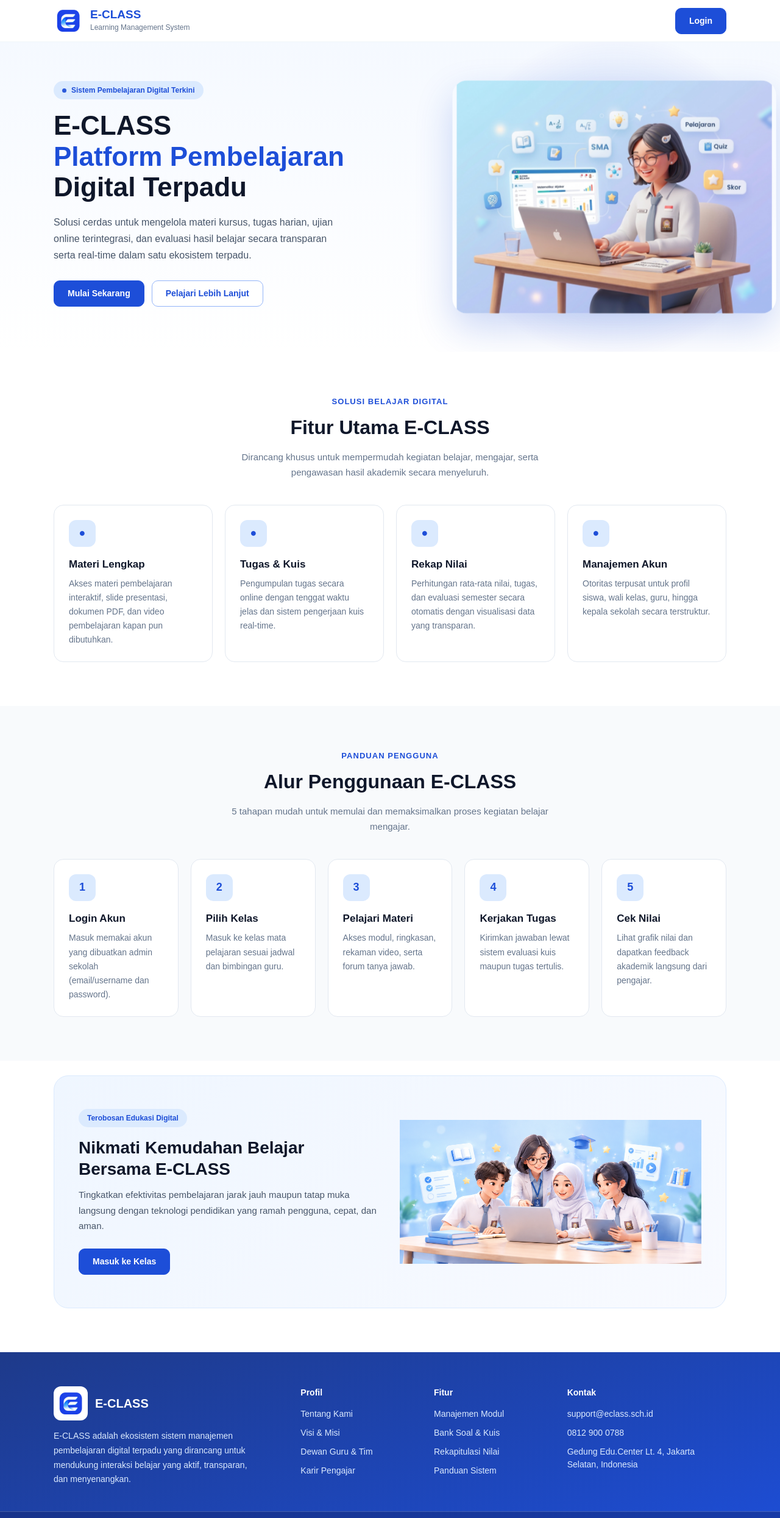
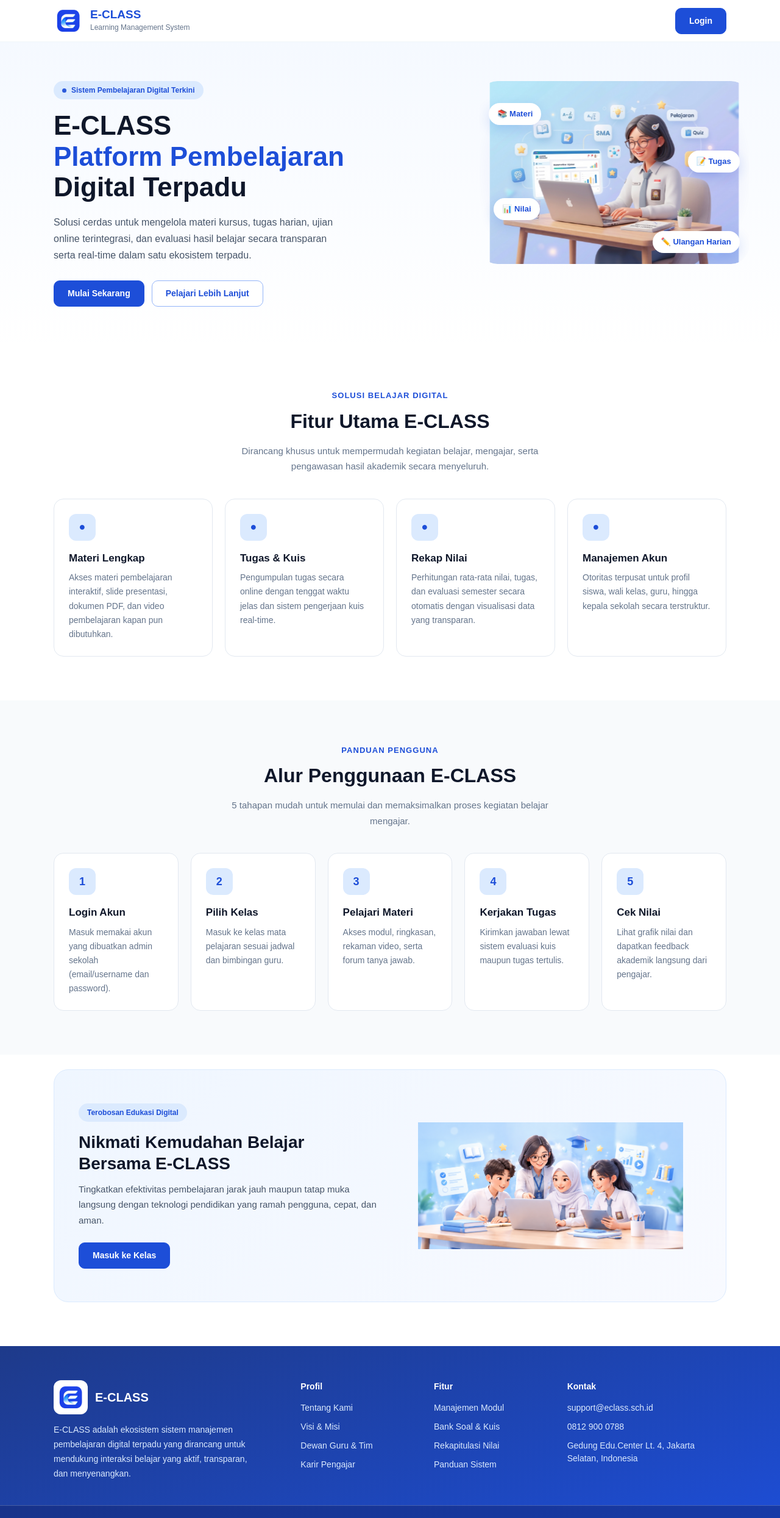
Before and after one commit to ajell0411/frontend-lms-erin, a Next.js app: page / in a window 1280 px wide. Shown: the top 2490 px of the page at 61% size. Built offline with nearby package versions, Linux system fonts and the light colour scheme.

Commit message:
style: tambah animasi, radius, dan efek kilap landing page

```diff
--- a/app/page.module.css
+++ b/app/page.module.css
@@ -131,11 +131,12 @@
 /* stretch: foto mengikuti tinggi kolom teks,
    atas foto sejajar badge, bawah foto sejajar dengan 2 tombol */
 .heroInner {
+  box-sizing: border-box;
   max-width: 1152px;
   margin: 0 auto;
   padding: 64px 24px;
   display: grid;
-  grid-template-columns: 1fr 1fr;
+  grid-template-columns: minmax(0, 1fr) minmax(0, 1fr);
   align-items: stretch;
   gap: 48px;
 }
@@ -219,11 +220,28 @@
 /* foto hero: tinggi otomatis mengikuti kolom teks */
 .heroImageWrap {
   position: relative;
-  width: 100%;
-  height: 100%;
-  min-height: 380px;
+  width: 84%;
+  max-width: 100%;
+  min-width: 0;
+  box-sizing: border-box;
+  height: 300px;
+  min-height: 300px;
+  overflow: hidden;
+  border-radius: 30px;
+  clip-path: inset(0 round 30px);
   transform-origin: center;
   animation: photoFromRight 700ms ease-out both;
+}
+
+.heroImageReveal {
+  display: flex;
+  justify-content: center;
+  min-width: 0;
+  max-width: 100%;
+  width: 100%;
+  overflow: hidden;
+  border-radius: 30px;
+  clip-path: inset(0 round 30px);
 }
 
 /* ===== Section umum ===== */
@@ -384,7 +402,8 @@
 
 .ctaCard {
   display: grid;
-  grid-template-columns: 1fr 1fr;
+  grid-template-columns: minmax(0, 1fr) minmax(0, 1fr);
+  overflow: hidden;
   align-items: center;
   gap: 32px;
   padding: 40px;
@@ -410,10 +429,31 @@
 
 .ctaImageWrap {
   position: relative;
+  width: 88%;
+  max-width: 100%;
+  min-width: 0;
+  box-sizing: border-box;
+  height: 300px;
+  border-radius: 30px;
+  clip-path: inset(0 round 30px);
+  overflow: hidden;
+}
+
+.ctaPhotoClip {
+  position: absolute;
+  inset: 0;
+  display: block;
+  overflow: hidden;
+  border-radius: 30px;
+  clip-path: inset(0 round 30px);
+}
+
+.ctaImageReveal {
+  display: flex;
+  justify-content: center;
+  min-width: 0;
+  max-width: 100%;
   width: 100%;
-  height: 300px;
-  border-radius: 18px;
-  overflow: hidden;
 }
 
 /* ===== Footer (biru) ===== */
@@ -518,8 +558,8 @@
 
 @keyframes tiltCta {
   0%   { transform: rotate(0) scale(1); }
-  35%  { transform: rotate(-2deg) scale(1.03); }
-  70%  { transform: rotate(1.5deg) scale(1.01); }
+  35%  { transform: rotate(0) scale(1.08); }
+  70%  { transform: rotate(0) scale(1.03); }
   100% { transform: rotate(0) scale(1); }
 }
 
@@ -565,7 +605,9 @@
 /* Foto hero: kartu membulat + bayangan lembut, bernapas pelan */
 .heroImageWrap img {
   z-index: 1;
-  border-radius: 24px;
+  border-radius: 30px !important;
+  clip-path: inset(0 round 30px);
+  object-fit: contain !important;
   box-shadow: 0 24px 60px rgba(var(--primary-rgb), 0.22);
   transform-origin: center;
   animation: breathe 5s ease-in-out infinite;
@@ -624,11 +666,18 @@
 
 /* Foto CTA: zoom halus saat hover + kilau lewat */
 .ctaImageWrap img {
+  border-radius: 30px !important;
+  clip-path: inset(0 round 30px);
+  object-fit: contain !important;
   transition: transform 0.6s ease;
 }
 
 .ctaImageWrap:hover img {
-  transform: scale(1.08);
+  transform: none;
+}
+
+.ctaImageWrap[data-zoomed="true"] img {
+  transform: scale(1.1);
 }
 
 .ctaImageWrap::after {
@@ -768,7 +817,8 @@
 
   /* di layar kecil foto ada di bawah teks, jadi butuh tinggi sendiri */
   .heroImageWrap {
-    height: 340px;
+    width: 92%;
+    height: 240px;
     min-height: 0;
   }
 
@@ -777,6 +827,7 @@
   }
 
   .ctaImageWrap {
+    width: 92%;
     height: 240px;
   }
 
@@ -818,6 +869,7 @@
 
   .heroImageWrap img,
   .heroImageWrap::before,
+  .ctaImageWrap img,
   .chip,
   .ctaImageWrap::after,
   .popHero,
@@ -829,6 +881,12 @@
     animation: none !important;
   }
 
+  .ctaImageWrap img,
+  .ctaImageWrap[data-zoomed="true"] img {
+    transition: none !important;
+    transform: none !important;
+  }
+
   .footerGrid > div {
     animation: none !important;
   }
@@ -836,7 +894,7 @@
 
 /* Entry animations replay whenever a reveal target enters the viewport. */
 .logoName,.logoSub,.nav a,.rightGroup>.btnPrimary,.heroBadge,.heroLine,.heroDesc,.heroActions>*,
-.heroImageWrap,.footerBottom { animation: none; }
+.footerBottom { animation: none; }
 .heroTitleReveal[data-reveal-ready="true"] { opacity: 1!important; transform: none!important; transition: none!important; }
 .heroTitleReveal[data-reveal-ready="true"] .heroLine { opacity: 0; transform: translateX(var(--text-offset,-50px)); }
 .heroTitleReveal[data-reveal-visible="true"] .heroLine { animation: textFromLeft 700ms ease-out both; }
@@ -846,7 +904,6 @@
 .heroActionsReveal[data-reveal-ready="true"] { opacity: 1!important; transform: none!important; transition: none!important; }
 .heroActionsReveal[data-reveal-visible="true"] .heroActions>* { animation: textFromLeft 700ms ease-out both; animation-delay: var(--reveal-delay,750ms); }
 .heroActionsReveal[data-reveal-visible="true"] .heroActions>:last-child { animation-delay: calc(var(--reveal-delay,750ms) + 150ms); }
-.heroImageWrap { animation: none; }
 .logoReveal[data-reveal-visible="true"] .logoName,.logoReveal[data-reveal-visible="true"] .logoSub,
 .navReveal[data-reveal-visible="true"] .nav a,.navReveal[data-reveal-visible="true"] .rightGroup>.btnPrimary { animation: textFromLeft 700ms ease-out both; }
 .logoReveal[data-reveal-visible="true"] .logoSub { animation-delay: 150ms; }
@@ -855,10 +912,6 @@
 .navReveal[data-reveal-visible="true"] .nav a:nth-child(3) { animation-delay: 300ms; }
 .navReveal[data-reveal-visible="true"] .nav a:nth-child(4) { animation-delay: 450ms; }
 .navReveal[data-reveal-visible="true"] .rightGroup>.btnPrimary { animation-delay: 600ms; }
-.heroImageReveal[data-reveal-visible="true"] .chip { animation: textFromLeft 700ms ease-out both; }
-.heroImageReveal[data-reveal-visible="true"] .chip2 { animation-delay: 150ms; }
-.heroImageReveal[data-reveal-visible="true"] .chip3 { animation-delay: 300ms; }
-.heroImageReveal[data-reveal-visible="true"] .chip4 { animation-delay: 450ms; }
 .footerBottom { opacity: 1; transform: none; }
 .footerBottom[data-reveal-ready="true"] { opacity: 0; transform: translateX(var(--text-offset,-50px)); transition: opacity 700ms ease-out,transform 700ms ease-out; }
 .footerBottom[data-reveal-visible="true"] { opacity: 1; transform: translateX(0); }
@@ -869,3 +922,64 @@
   .navReveal[data-reveal-visible="true"] .nav a,.navReveal[data-reveal-visible="true"] .rightGroup>.btnPrimary,
   .heroImageReveal[data-reveal-visible="true"] .chip { animation:none!important; opacity:1!important; transform:none!important; }
 }
+
+/* Animasi reveal satu kali saat tiap elemen pertama kali terlihat. */
+:global(.reveal[data-reveal-ready="true"]):not(.cardReveal):not(.flowReveal) {
+  opacity: 0;
+  transform: translateX(var(--text-offset, -50px));
+  transition: opacity 700ms ease-out var(--reveal-delay, 0ms), transform 700ms ease-out var(--reveal-delay, 0ms);
+}
+
+:global(.reveal[data-direction="right"][data-reveal-ready="true"]):not(.cardReveal):not(.flowReveal) {
+  transform: translateX(var(--photo-offset, 80px));
+}
+
+:global(.reveal[data-direction="up"][data-reveal-ready="true"]):not(.cardReveal):not(.flowReveal) {
+  transform: translateY(24px);
+}
+
+:global(.reveal[data-direction="down"][data-reveal-ready="true"]):not(.cardReveal):not(.flowReveal) {
+  transform: translateY(-24px);
+}
+
+:global(.reveal[data-reveal-visible="true"]):not(.cardReveal):not(.flowReveal) {
+  opacity: 1;
+  transform: translate(0, 0);
+}
+
+:global(.reveal.cardReveal[data-reveal-ready="true"]) {
+  opacity: 0;
+  transform: translateY(24px);
+  transition: opacity 700ms ease-out var(--reveal-delay, 0ms), transform 700ms ease-out var(--reveal-delay, 0ms);
+}
+
+:global(.reveal.cardReveal[data-direction="left"][data-reveal-ready="true"]) {
+  transform: translateX(var(--text-offset, -50px));
+}
+
+:global(.reveal.cardReveal[data-direction="right"][data-reveal-ready="true"]) {
+  transform: translateX(var(--photo-offset, 80px));
+}
+
+:global(.reveal.cardReveal[data-reveal-visible="true"]) {
+  opacity: 1;
+  transform: translate(0, 0);
+}
+
+:global(.reveal.heroImageReveal[data-reveal-ready="true"]) {
+  transform: translateX(var(--photo-offset, 80px)) scale(0.96);
+}
+
+:global(.reveal.heroImageReveal[data-reveal-visible="true"]) {
+  transform: translateX(0) scale(1);
+}
+
+@media (prefers-reduced-motion: reduce) {
+  :global(.reveal[data-reveal-ready="true"]),
+  :global(.reveal.cardReveal[data-reveal-ready="true"]),
+  :global(.reveal.heroImageReveal[data-reveal-ready="true"]) {
+    opacity: 1 !important;
+    transform: none !important;
+    transition: none !important;
+  }
+}
```
